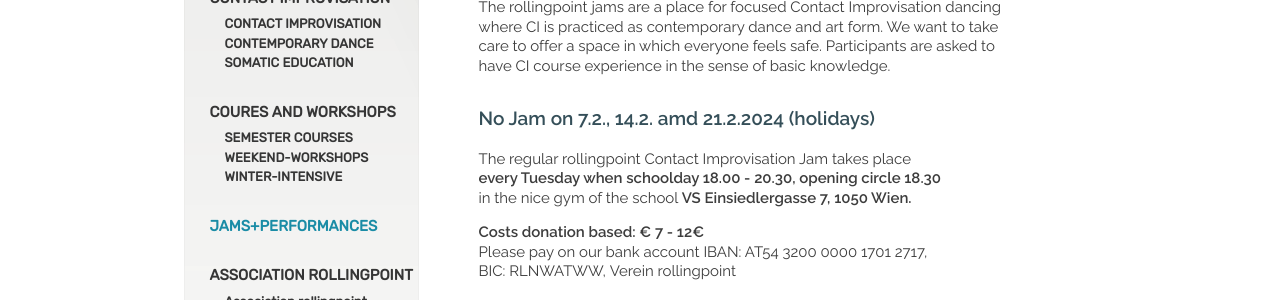
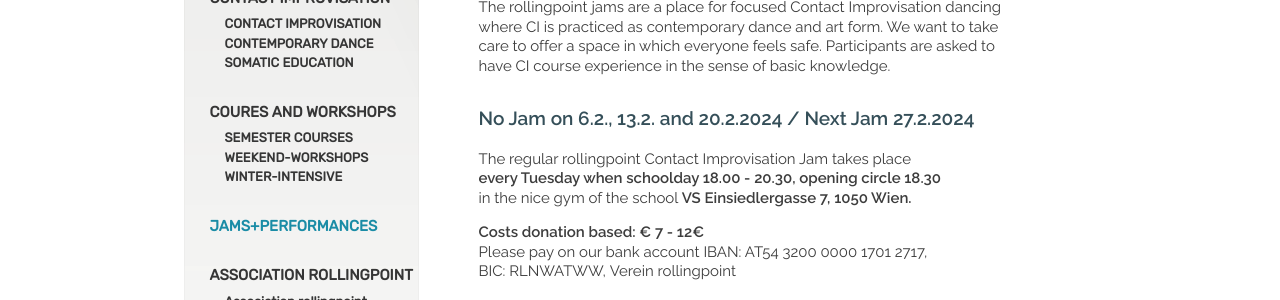
Before and after one commit to manulari/rollingpointat, a Jekyll site: the page built from _pages_en/en-jams.md, in a window 1280 px wide. Shown: the part 196-496 px from the top of the page. Built offline with Jekyll 4.4.1, drawn with Linux system fonts in a browser that asks for light colours; comment, search, counter and statistics services are not loaded.

Commit message:
Update page (en) “en-jams”

```diff
--- a/_pages_en/en-jams.md
+++ b/_pages_en/en-jams.md
@@ -7,7 +7,7 @@ language: en
 
 The rollingpoint jams are a place for focused Contact Improvisation dancing where CI is practiced as contemporary dance and art form. We want to take care to offer a space in which everyone feels safe. Participants are asked to have CI course experience in the sense of basic knowledge.
 
-### **No Jam on 7.2., 14.2. amd 21.2.2024 (holidays)**
+### **No Jam on 6.2., 13.2. and 20.2.2024 / Next Jam 27.2.2024**
 
 The regular rollingpoint Contact Improvisation Jam takes place\
 **every Tuesday when schoolday 18.00 - 20.30, opening circle 18.30**\
@@ -15,8 +15,6 @@ in the nice gym of the school **VS Einsiedlergasse 7, 1050 Wien.**
 
 **Costs donation based:  € 7 - 12€**\
 Please pay on our bank account IBAN: AT54 3200 0000 1701 2717, BIC: RLNWATWW, Verein rollingpoint
-
-
 
 ### **Notes about safety in the CI jam:**
 
```
